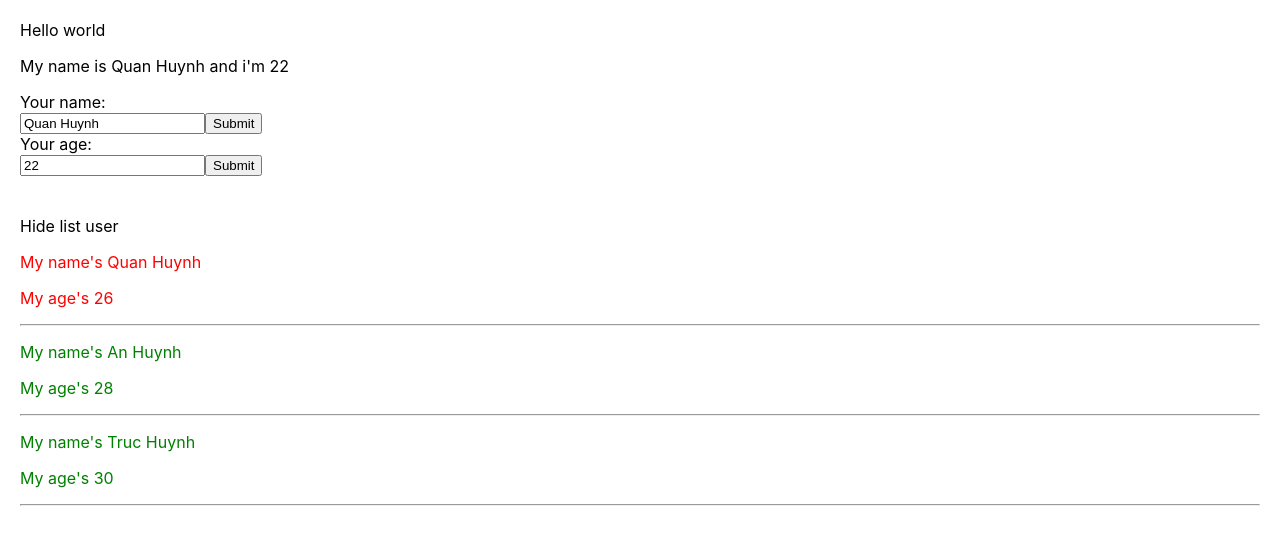
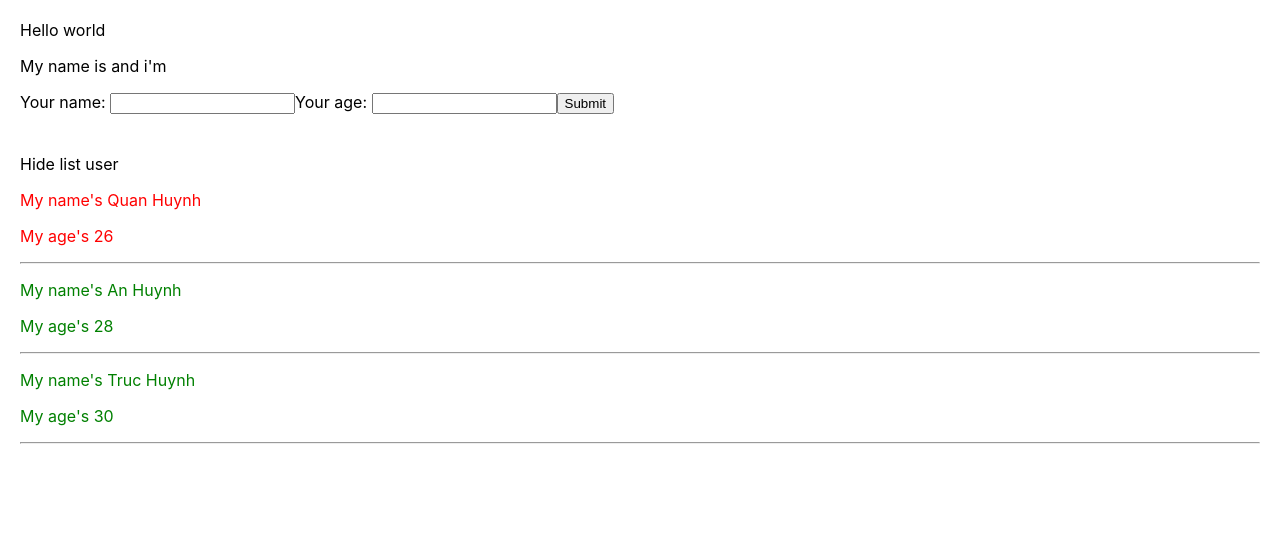
Before and after one commit to WaterMelonVN/demo, a React (Create React App) app: page / in a window 1280 px wide. Shown: the top 544 px of the page. Built offline with nearby package versions, Linux system fonts and the light colour scheme; the HTML template or start-up script is replaced by a standard one.

Commit message:
data transmission

```diff
--- a/src/components/UserInfor.jsx
+++ b/src/components/AddUserInfor.jsx
@@ -1,10 +1,10 @@
 import React from "react";
 
-class UserInfor extends React.Component {
+class AddUserInfor extends React.Component {
     state = {
-        name: "Quan Huynh",
+        name: "",
         address: "Vn",
-        age: 22,
+        age: "",
     };
 
     handleOnChangeInput = (event) => {
@@ -21,7 +21,11 @@ class UserInfor extends React.Component {
 
     handleOnSubmit = (event) => {
         event.preventDefault();
-        console.log(this.state);
+        this.props.handleAddNewUser({
+            id: Math.floor(Math.random() * 100 + 1) + "-random",
+            name: this.state.name,
+            age: this.state.age,
+        });
     };
     render() {
         return (
@@ -29,8 +33,8 @@ class UserInfor extends React.Component {
                 <p>
                     My name is {this.state.name} and i'm {this.state.age}
                 </p>
-                <label htmlFor="">Your name: </label>
                 <form onSubmit={(event) => this.handleOnSubmit(event)}>
+                    <label htmlFor="">Your name: </label>
                     <input
                         value={this.state.name}
                         type="text"
@@ -40,11 +44,7 @@ class UserInfor extends React.Component {
                             this.handleOnChangeInput(event);
                         }}
                     />
-                    <button>Submit</button>
-                </form>
-
-                <label htmlFor="">Your age: </label>
-                <form onSubmit={(event) => this.handleOnSubmit(event)}>
+                    <label htmlFor="">Your age: </label>
                     <input
                         value={this.state.age}
                         type="text"
@@ -61,4 +61,4 @@ class UserInfor extends React.Component {
     }
 }
 
-export default UserInfor;
+export default AddUserInfor;
--- a/src/components/MyComponent.jsx
+++ b/src/components/MyComponent.jsx
@@ -1,5 +1,5 @@
 import React from "react";
-import UserInfor from "./UserInfor";
+import AddUserInfor from "./AddUserInfor";
 import DisplayInfor from "./DisplayInfor";
 
 class MyComponent extends React.Component {
@@ -10,10 +10,18 @@ class MyComponent extends React.Component {
             { id: 3, name: "Truc Huynh", age: "30" },
         ],
     };
+
+    handleAddNewUser = (userObj) => {
+        console.log(userObj);
+        this.setState({
+            listUsers: [userObj, ...this.state.listUsers],
+        });
+    };
+
     render() {
         return (
             <div>
-                <UserInfor />
+                <AddUserInfor handleAddNewUser={this.handleAddNewUser} />
                 <br /> <br />
                 <DisplayInfor listUsers={this.state.listUsers} />
             </div>
```
